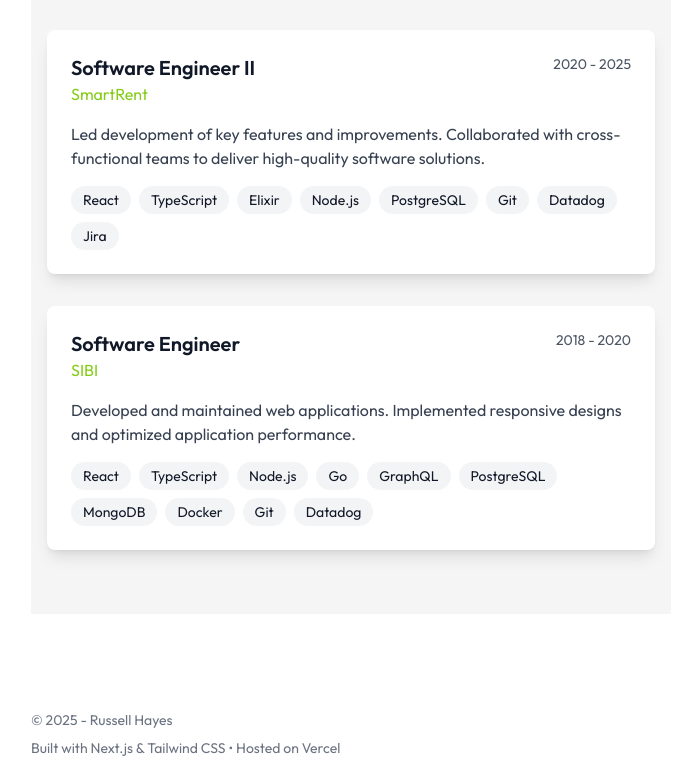
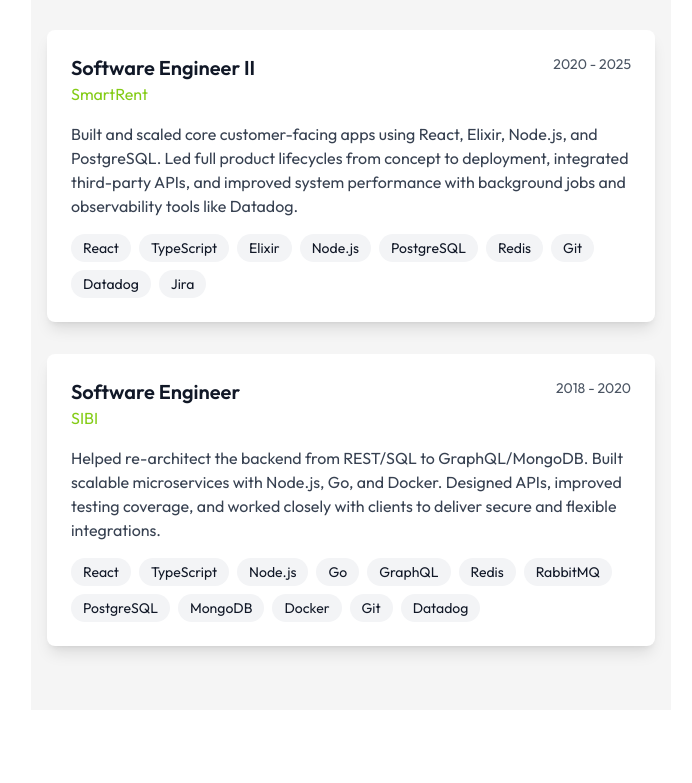
Before and after one commit to Wowsaruss/portfolio, a Next.js app: page / in a window 1280 px wide. Shown: the part 518-1301 px from the top of the page, without its empty margins (289-981 px from the left). Built offline with nearby package versions, Linux system fonts and the light colour scheme; a web font is replaced by a local one.

Commit message:
Updated job descriptions

```diff
--- a/src/components/WorkHistory.tsx
+++ b/src/components/WorkHistory.tsx
@@ -5,15 +5,15 @@ const workHistory = [
     company: "SmartRent",
     role: "Software Engineer II",
     period: "2020 - 2025",
-    description: "Led development of key features and improvements. Collaborated with cross-functional teams to deliver high-quality software solutions.",
-    technologies: ["React", "TypeScript", "Elixir", "Node.js", "PostgreSQL", "Git", "Datadog", "Jira"]
+    description: "Built and scaled core customer-facing apps using React, Elixir, Node.js, and PostgreSQL. Led full product lifecycles from concept to deployment, integrated third-party APIs, and improved system performance with background jobs and observability tools like Datadog.",
+    technologies: ["React", "TypeScript", "Elixir", "Node.js", "PostgreSQL", "Redis", "Git", "Datadog", "Jira"]
   },
   {
     company: "SIBI",
     role: "Software Engineer",
     period: "2018 - 2020",
-    description: "Developed and maintained web applications. Implemented responsive designs and optimized application performance.",
-    technologies: ["React", "TypeScript", "Node.js", "Go", "GraphQL", "PostgreSQL", "MongoDB", "Docker", "Git", "Datadog"]
+    description: "Helped re-architect the backend from REST/SQL to GraphQL/MongoDB. Built scalable microservices with Node.js, Go, and Docker. Designed APIs, improved testing coverage, and worked closely with clients to deliver secure and flexible integrations.",
+    technologies: ["React", "TypeScript", "Node.js", "Go", "GraphQL", "Redis", "RabbitMQ", "PostgreSQL", "MongoDB", "Docker", "Git", "Datadog"]
   }
 ];
 
```
